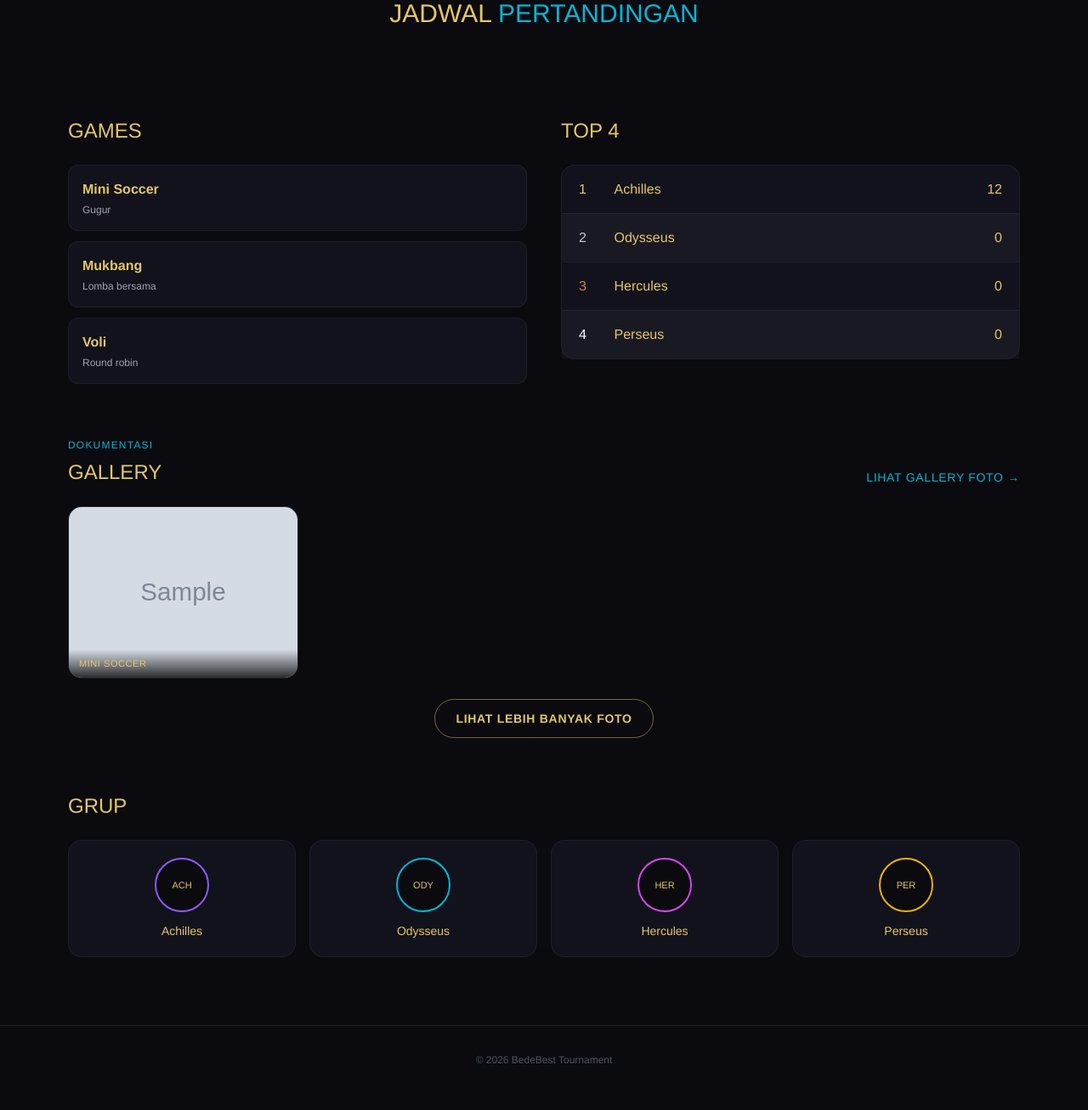
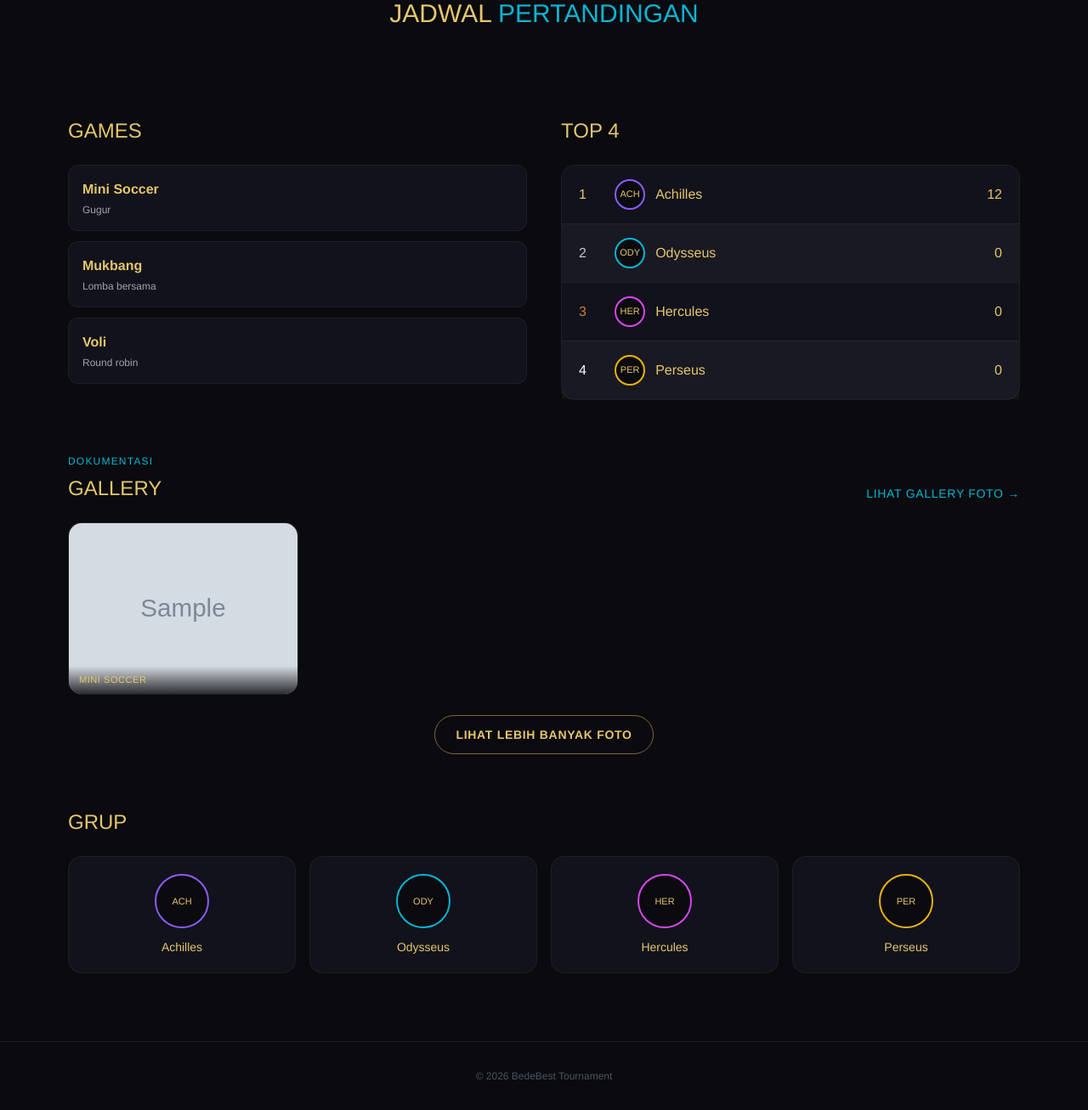
Before and after one commit to jimz-soft/bedebestapps, a Laravel app: page / in a window 1280 px wide. Shown: the part 1200-2507 px from the top of the page at 85% size. Before the commit the page ends 2452 px from the top, so only its background shows below. Run offline with Laravel 12, Linux system fonts and the light colour scheme; data comes from the database, SQL or seed files in the repository; tables that the repository leaves empty hold one stand-in row (values such as "Sample post"); grey boxes marked "Sample" are stand-in pictures; some libraries are stand-ins or nearby versions.

Commit message:
add logo Top 4 public

```diff
--- a/app/Support/LiveBoard.php
+++ b/app/Support/LiveBoard.php
@@ -73,6 +73,9 @@ class LiveBoard
             ],
             'standings' => $this->standings()->map(fn (array $row): array => [
                 'name' => $row['team']->name,
+                'code' => $row['team']->code,
+                'color' => $row['team']->color,
+                'logo' => $row['team']->logoUrl(),
                 'total' => $row['total'],
             ])->take(4)->values()->all(),
         ];
--- a/resources/views/home.blade.php
+++ b/resources/views/home.blade.php
@@ -109,9 +109,12 @@
                         default => 'text-white',
                     };
                 @endphp
-                <a href="{{ route('leaderboard') }}" class="grid grid-cols-12 items-center px-5 py-4 {{ $loop->even ? 'bg-white/[0.03]' : '' }}">
+                <a href="{{ route('leaderboard') }}" class="grid grid-cols-12 items-center gap-2 px-5 py-4 {{ $loop->even ? 'bg-white/[0.03]' : '' }}">
                     <span class="col-span-1 font-gaming {{ $rankColor }}">{{ $loop->iteration }}</span>
-                    <span class="col-span-7 font-gaming">{{ $row['team']->name }}</span>
+                    <span class="col-span-7 min-w-0 flex items-center gap-3">
+                        <x-team-avatar :team="$row['team']" size="w-9 h-9" />
+                        <span class="font-gaming truncate">{{ $row['team']->name }}</span>
+                    </span>
                     <span class="col-span-4 text-right font-gaming">{{ $row['total'] }}</span>
                 </a>
             @endforeach
@@ -205,12 +208,13 @@
     const standingsBox = document.getElementById('live-standings');
     const rankColor = ['text-brand-gold', 'text-[#c0c7d1]', 'text-[#cd7f32]', 'text-white'];
 
-    function avatarHtml(side) {
+    function avatarHtml(side, size) {
+        const box = size || 'w-12 h-12';
         const border = 'style="border-color:' + side.color + '"';
         if (side.logo) {
-            return '<img src="' + side.logo + '" alt="' + side.name + '" class="w-12 h-12 rounded-full border-2 object-cover shrink-0" ' + border + '>';
+            return '<img src="' + side.logo + '" alt="' + side.name + '" class="' + box + ' rounded-full border-2 object-contain bg-brand-dark p-0.5 shrink-0" ' + border + '>';
         }
-        return '<span class="w-12 h-12 rounded-full border-2 inline-flex items-center justify-center font-gaming text-[11px] shrink-0" ' + border + '>' + side.code + '</span>';
+        return '<span class="' + box + ' rounded-full border-2 inline-flex items-center justify-center font-gaming text-[10px] bg-brand-dark shrink-0" ' + border + '>' + side.code + '</span>';
     }
 
     function sideHtml(side, reverse) {
@@ -245,9 +249,12 @@
         if (!standingsBox || !rows) return;
         standingsBox.innerHTML = rows.map(function (row, index) {
             const even = index % 2 === 1 ? ' bg-white/[0.03]' : '';
-            return '<a href="{{ route('leaderboard') }}" class="grid grid-cols-12 items-center px-5 py-4' + even + '">' +
+            return '<a href="{{ route('leaderboard') }}" class="grid grid-cols-12 items-center gap-2 px-5 py-4' + even + '">' +
                 '<span class="col-span-1 font-gaming ' + (rankColor[index] || 'text-white') + '">' + (index + 1) + '</span>' +
-                '<span class="col-span-7 font-gaming">' + row.name + '</span>' +
+                '<span class="col-span-7 min-w-0 flex items-center gap-3">' +
+                    avatarHtml(row, 'w-9 h-9') +
+                    '<span class="font-gaming truncate">' + row.name + '</span>' +
+                '</span>' +
                 '<span class="col-span-4 text-right font-gaming">' + row.total + '</span>' +
                 '</a>';
         }).join('');
```
